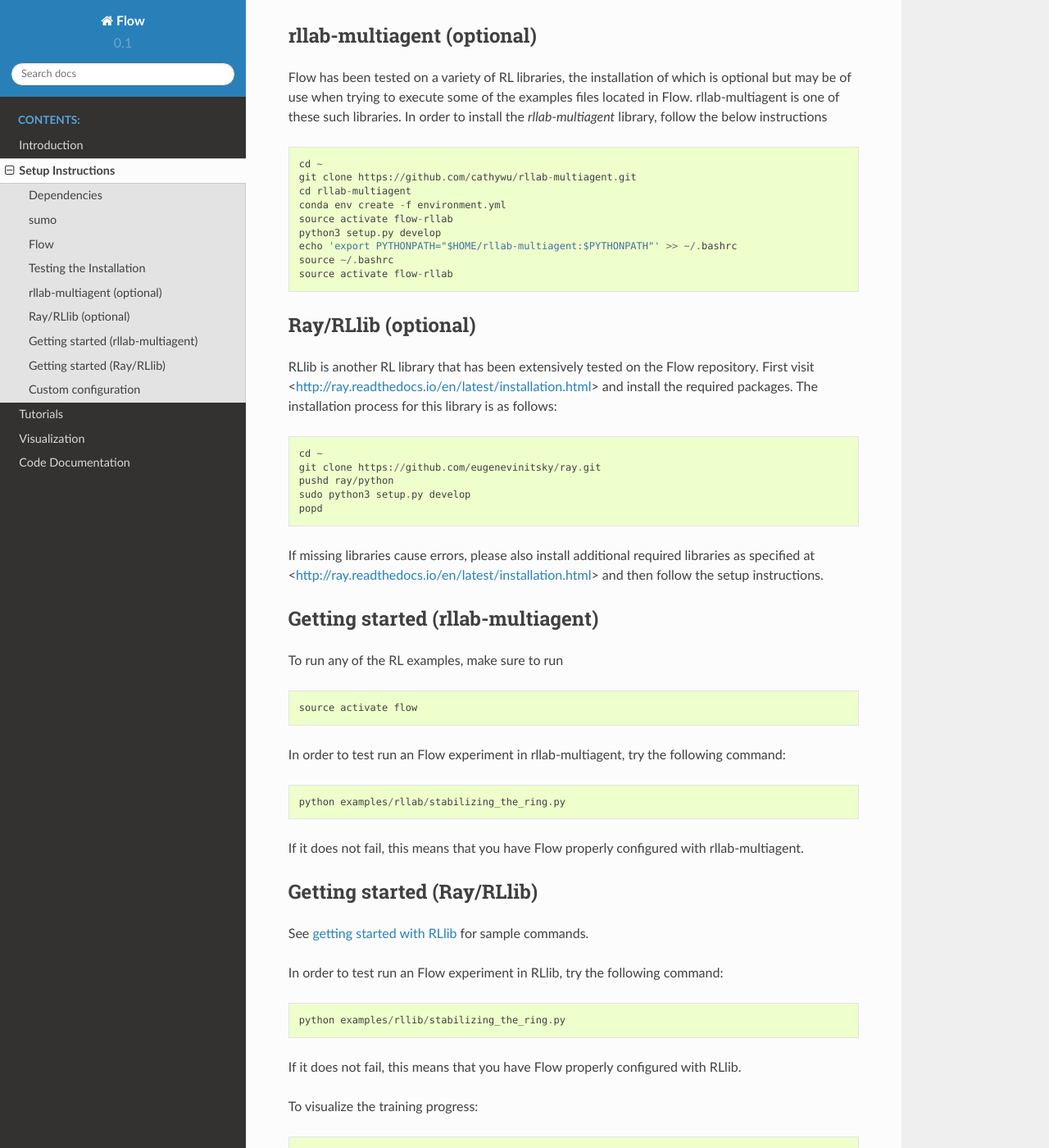
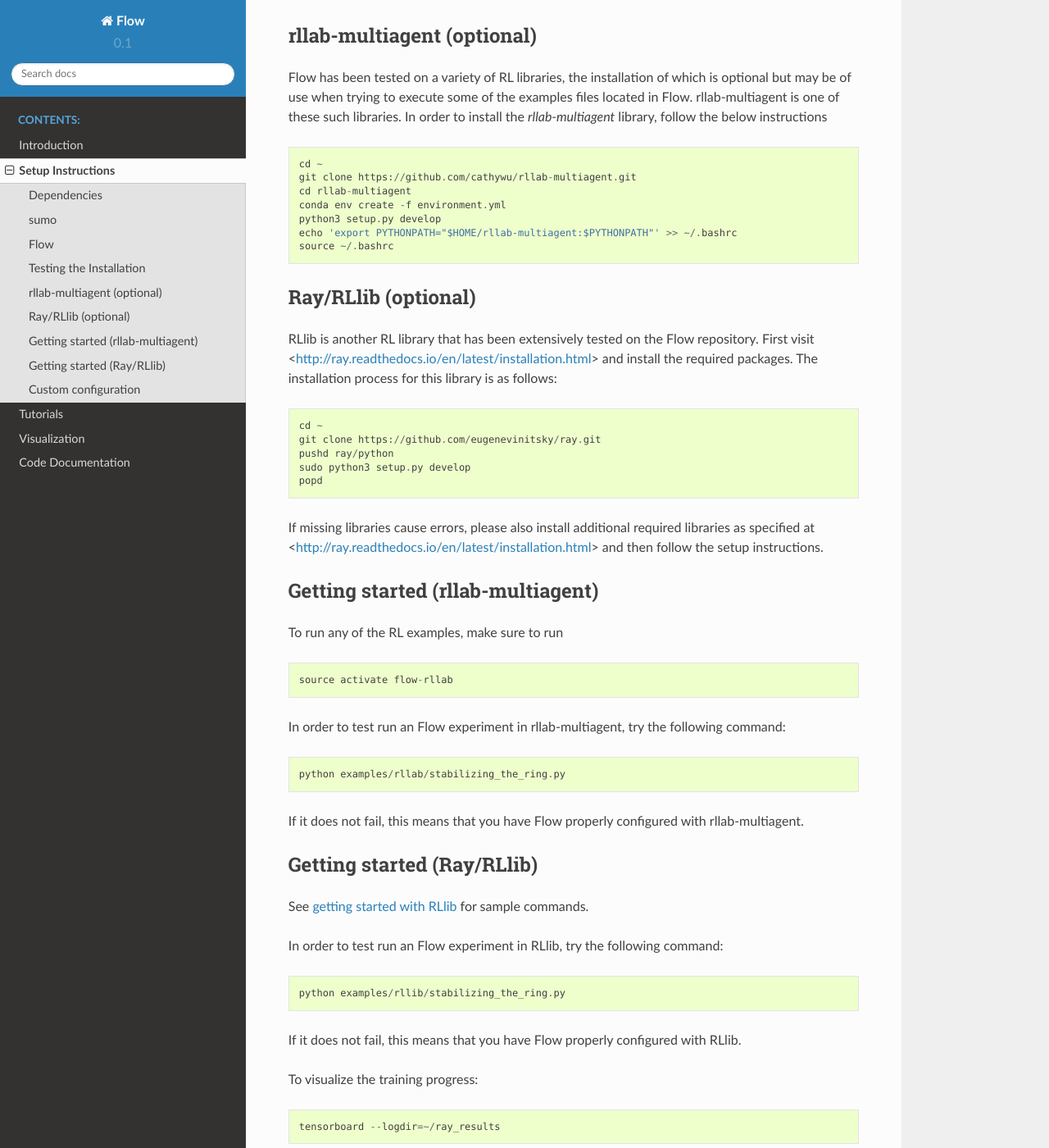
Before and after one commit to flow-project/flow, a Sphinx documentation site: the page built from docs/source/flow_setup.rst, in a window 1280 px wide and 1400 px high, scrolled down 2360 px. Shown: the whole window at 82% size. Built offline with Sphinx 7.4.7 and the Read the Docs theme 2.0.0, drawn with Linux system fonts in a browser that asks for light colours; formulas are drawn with MathJax 3.

Commit message:
modified the rllab setup instructions so that they now work: (#24)

```diff
--- a/docs/source/flow_setup.rst
+++ b/docs/source/flow_setup.rst
@@ -120,11 +120,9 @@
     git clone https://github.com/cathywu/rllab-multiagent.git
     cd rllab-multiagent
     conda env create -f environment.yml
-    source activate flow-rllab
     python3 setup.py develop
     echo 'export PYTHONPATH="$HOME/rllab-multiagent:$PYTHONPATH"' >> ~/.bashrc
     source ~/.bashrc
-    source activate flow-rllab
 
 Ray/RLlib (optional)
 ====================
```
Also changed, not shown: other parts of docs/source/flow_setup.rst (+1 -1 lines).
